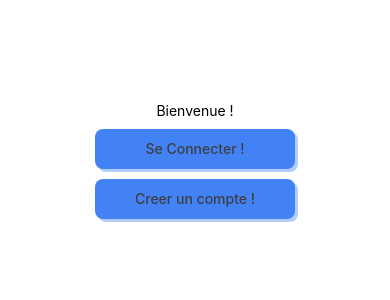
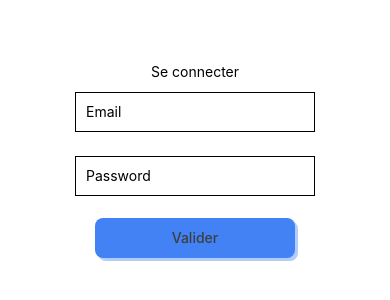
Before and after one commit to stephanie7474/WODAPP, a React Native app: screen /SignUp in a window 390 px wide. Shown: the part 262-562 px from the top of the page. Built offline with nearby package versions, Linux system fonts and the light colour scheme.

Commit message:
modif input

```diff
--- a/App.js
+++ b/App.js
@@ -14,9 +14,9 @@ import {  TextInput, Text, View } from 'react-native';
 export default function App (){
   return(
 <View style={{flex:1}}>
-<HomeScreen />
- {/* <SignIn/>
-<SignUp />  */}
+{/* //<HomeScreen />  */}
+ <SignIn/>
+{/* <SignUp />  */}
 </View>
   )
 }
--- a/Screens/HomeScreen.js
+++ b/Screens/HomeScreen.js
@@ -7,7 +7,7 @@ export default function HomeScreen(props) {
 
   return (
     <View style={styles.container}>
-    <Text>Bienvenue !</Text>
+    <Text style={styles.header}>Bienvenue !</Text>
     <Button
          text="Se Connecter !"
        buttonCustomStyles={{
@@ -42,5 +42,8 @@ const styles = StyleSheet.create({
     justifyContent: 'center',
     alignItems: 'center'
   },
-
-})
+  header: {
+    fontSize: 36,
+    marginBottom: 48
+  }
+});
--- a/Screens/SignIn.js
+++ b/Screens/SignIn.js
@@ -11,11 +11,13 @@ function SignIn({ navigation }) {
     <View style={styles.container}>
       <Text>Se connecter</Text>
       <TextInput
+      style={styles.input}
         placeholder="Email"
         value={email}
         onChangeText={text => setEmail(text)}
       />
       <TextInput
+      style={[styles.input, styles.inputContainer]}
         placeholder="Password"
         value={password}
         onChangeText={text => setPassword(text)}
@@ -43,6 +45,12 @@ const styles = StyleSheet.create({
     flex: 1,
     justifyContent: 'center',
     alignItems: 'center',
+
   },
-
+  input: {
+    height: 40,
+    margin: 12,
+    borderWidth: 1,
+    padding: 10,
+  },
 })
--- a/Screens/SignUp.js
+++ b/Screens/SignUp.js
@@ -11,21 +11,25 @@ function SignUp() {
   return (
     <View style={styles.container}>
       <TextInput
+      style={styles.input}
       placeholder ="Firstname"
       onChangeText={(value) => setText(value)}
        value={firstName}
       />
       <TextInput
+      style={styles.input}
         placeholder="Name"
         value={name}
         onChangeText={setName}
       />
       <TextInput
+      style={styles.input}
         placeholder="Email"
         value={email}
         onChangeText={setEmail}
       />
       <TextInput
+      style={styles.input}
         placeholder="Password"
         value={password}
         onChangeText={setPassword}
@@ -55,5 +59,10 @@ const styles = StyleSheet.create({
     justifyContent: 'center',
     alignItems: 'center',
   },
-
+  input: {
+    height: 40,
+    margin: 12,
+    borderWidth: 1,
+    padding: 10,
+  },
 })
```
